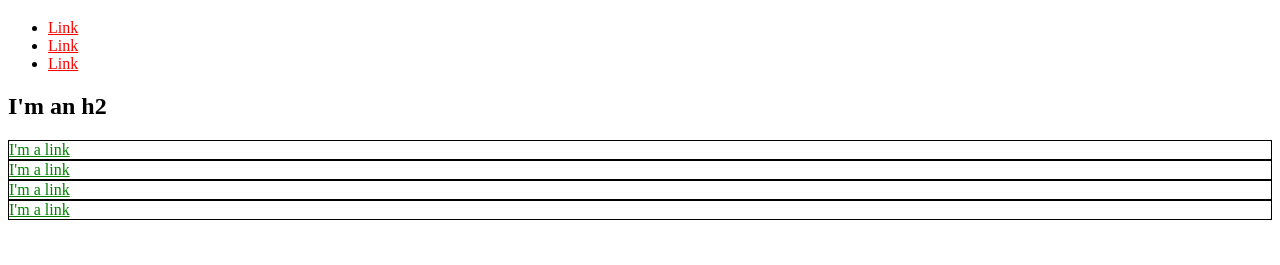
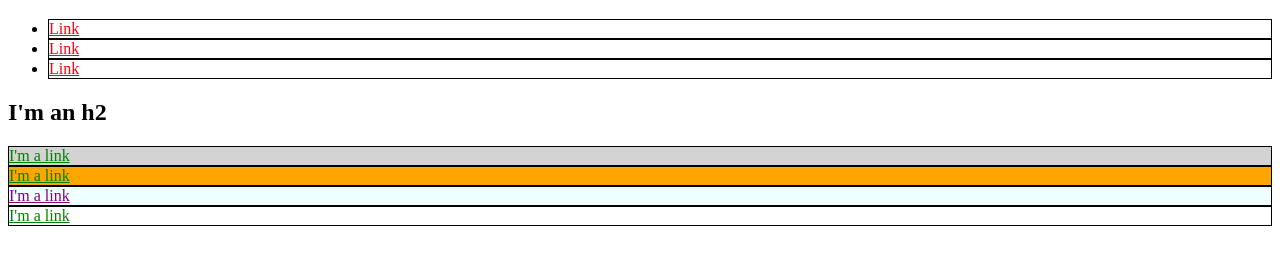
Before and after one commit to limitav/limitav.github.io, a plain HTML site: page index.html in a window 1280 px wide. Shown: the part 61-326 px from the top of the page. Drawn offline with Linux system fonts and the light colour scheme.

Commit message:
Add some CSS to style tag

```diff
--- a/index.html
+++ b/index.html
@@ -3,32 +3,61 @@
   <head>
     <title>Test Page: Don't Panic</title>
     <meta charset="utf-8">
+    <style>
+      a {
+        color: red;
+      }
+      #exec-bio {
+        background-color: lightgray;
+      }
+      #exec-ave {
+        background-color: orange;
+      }
+      .bio-box {
+        border: 1px solid black;
+      }
+      .bio-box a {
+        color: green;
+      }
+      .bio-ave {
+        background-color: azure;
+      }
+      div {
+        border: 1px solid black;
+      }
+      div a {
+        color: purple;
+      }
+      li {
+        border: 1px solid black;
+      }
+    </style>
   </head>
   <body>
     <h1>I'm an h1</h1>
     <ul>
       <li>
-        <a href="http://example.com/" style="color: red;">Link</a>
+        <a href="http://example.com/">Link</a>
       </li>
       <li>
-        <a href="http://example.com/" style="color: red;">Link</a>
+        <a href="http://example.com/">Link</a>
       </li>
       <li>
-        <a href="http://example.com/" style="color: red;">Link</a>
+        <a href="http://example.com/">Link</a>
       </li>
     </ul>
     <h2>I'm an h2</h2>
-    <div style="border: 1px solid black;">
-      <a href="http://example.com/" style="color: green;">I'm a link</a>
+    <div id="exec-bio" class="bio-box">
+      <a href="http://example.com/">I'm a link</a>
     </div>
-    <div style="border: 1px solid black;">
-      <a href="http://example.com/" style="color: green;">I'm a link</a>
+    <div id="exec-ave" class="bio-box">
+      <a href="http://example.com/">I'm a link</a>
     </div>
-    <div style="border: 1px solid black;">
-      <a href="http://example.com/" style="color: green;">I'm a link</a>
+    <div class="bio-ave">
+      <a href="http://example.com/">I'm a link</a>
     </div>
-    <div style="border: 1px solid black;">
-      <a href="http://example.com/" style="color: green;">I'm a link</a>
+    <div class="bio-box">
+      <a href="http://example.com/">I'm a link</a>
     </div>
   </body>
 </html>
```
